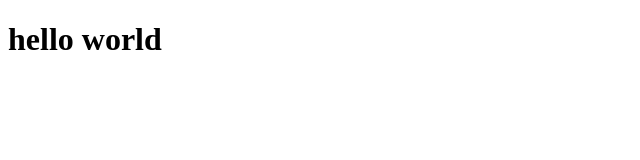
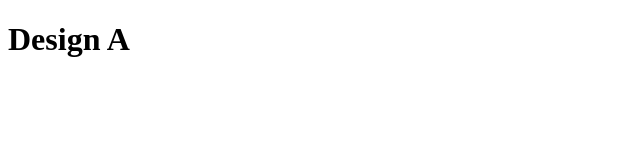
Before and after one commit to RyanMcPherson7/breathe, a React (Create React App) app: page / in a window 1280 px wide. Shown: the top 160 px of the page, without its empty margins (0-640 px from the left). Built offline with nearby package versions, Linux system fonts and the light colour scheme.

Commit message:
chore: add basic routing for design A and design B

```diff
--- a/package.json
+++ b/package.json
@@ -8,6 +8,7 @@
     "@testing-library/user-event": "^13.5.0",
     "react": "^18.2.0",
     "react-dom": "^18.2.0",
+    "react-router-dom": "^6.16.0",
     "react-scripts": "5.0.1",
     "web-vitals": "^2.1.4"
   },
--- a/src/App.jsx
+++ b/src/App.jsx
@@ -1,7 +1,17 @@
+import { Route, Routes } from 'react-router-dom'
+import DesignA from './design-a-components/DesignA'
+import DesignB from './design-b-components/DesignB'
 import './App.css'
 
 function App() {
-  return <h1>hello world</h1>
+  return (
+    <Routes>
+      <Route path="/" element={<DesignA />} />
+      <Route path="/A" element={<DesignA />} />
+      <Route path="/B" element={<DesignB />} />
+      <Route path="*" element={<DesignA />} />
+    </Routes>
+  )
 }
 
 export default App
--- /dev/null
+++ b/src/design-a-components/DesignA.jsx
@@ -0,0 +1,5 @@
+const DesignA = () => {
+  return <h1>Design A</h1>
+}
+
+export default DesignA
--- /dev/null
+++ b/src/design-b-components/DesignB.jsx
@@ -0,0 +1,5 @@
+const DesignB = () => {
+  return <h1>Design B</h1>
+}
+
+export default DesignB
--- a/src/index.jsx
+++ b/src/index.jsx
@@ -1,10 +1,13 @@
 import React from 'react'
 import ReactDOM from 'react-dom/client'
+import { BrowserRouter } from 'react-router-dom'
 import App from './App'
 
 const root = ReactDOM.createRoot(document.getElementById('root'))
 root.render(
   <React.StrictMode>
-    <App />
+    <BrowserRouter>
+      <App />
+    </BrowserRouter>
   </React.StrictMode>
 )
```
Also changed, not shown: .eslintrc.json, 1 other file (tests, documents, lock files or other folders).
